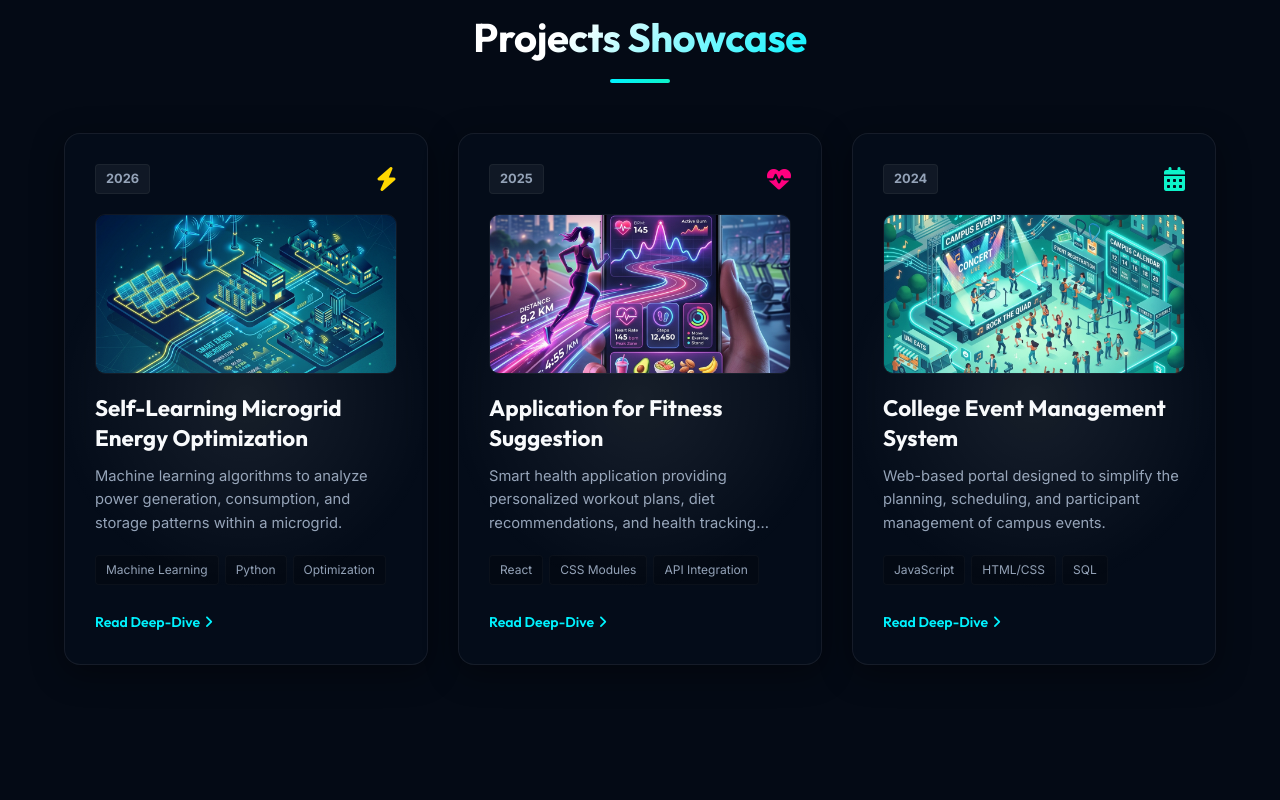
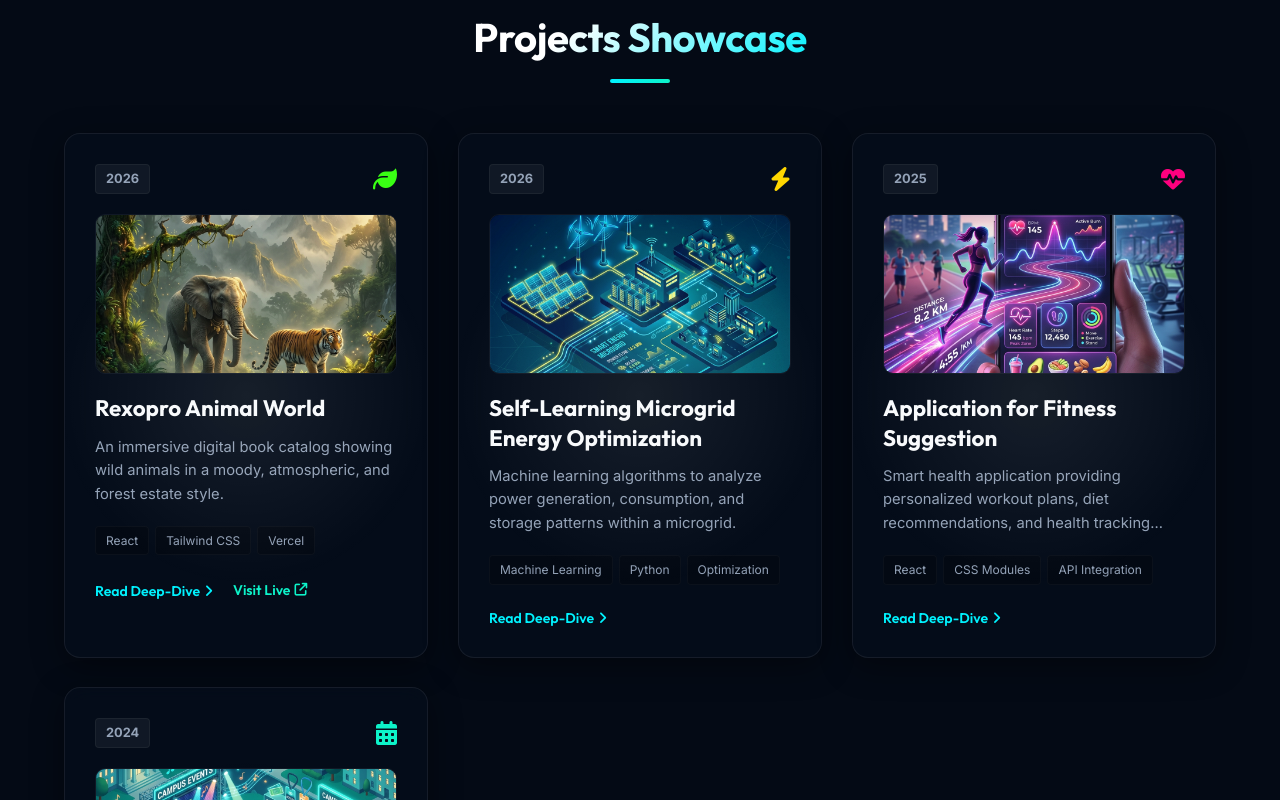
Before and after one commit to Pavithpovi/Pavith-Portfolio, a React (Vite) app: page / in a window 1280 px wide. Shown: the part 2320-3120 px from the top of the page. Built offline with nearby package versions, Linux system fonts and the light colour scheme.

Commit message:
Add Rexopro Animal World project with Vercel live URL and preview image

```diff
--- a/src/components/Modal.jsx
+++ b/src/components/Modal.jsx
@@ -1,6 +1,18 @@
 import { useEffect } from 'react';
 
 const projectDetails = {
+    animal_world: {
+        title: "Rexopro Animal World",
+        tags: "React.js • Tailwind CSS • Vercel Deployment • 3D Animal Catalog",
+        date: "Completed In: 2026",
+        desc: "An immersive digital book catalog showing wild animals in a moody, atmospheric, and forest estate style, bringing interactive luxury aesthetics to educational brand concepts.",
+        highlights: [
+            "Presents an ultra-minimalist, dark luxury web interface focused on animal biodiversity showcases.",
+            "Implements fluid scrolling animations and subtle 3D hover effects for visual immersion.",
+            "Deployed and hosted on Vercel for high performance and fast load times.",
+            "Integrates custom image grids and descriptions matching the Rexopro luxury forest aesthetic."
+        ]
+    },
     microgrid: {
         title: "Self-Learning Microgrid Energy Optimization",
         tags: "Machine Learning • Python • Sci-kit Learn • Energy Optimization",
--- a/src/components/Projects.jsx
+++ b/src/components/Projects.jsx
@@ -2,8 +2,19 @@ import React from 'react';
 import imgMicrogrid from '../assets/proj_microgrid.png';
 import imgFitness from '../assets/proj_fitness.png';
 import imgEvents from '../assets/proj_events.png';
+import imgAnimalWorld from '../assets/proj_animal_world.png';
 
 const projects = [
+    {
+        id: "animal_world",
+        year: "2026",
+        icon: "fa-solid fa-leaf project-icon-type text-neon-green",
+        title: "Rexopro Animal World",
+        shortDesc: "An immersive digital book catalog showing wild animals in a moody, atmospheric, and forest estate style.",
+        tags: ["React", "Tailwind CSS", "Vercel"],
+        img: imgAnimalWorld,
+        liveUrl: "https://rexopro-animal-book-world.vercel.app/"
+    },
     {
         id: "microgrid",
         year: "2026",
@@ -94,6 +105,7 @@ export default function Projects({ onOpenModal }) {
                                         <span key={idx}>{tag}</span>
                                     ))}
                                 </div>
+                                <div className="project-actions" style={{ display: 'flex', gap: '20px' }}>
                                     <button
                                         className="btn btn-card-link"
                                         onClick={(e) => {
@@ -103,6 +115,19 @@ export default function Projects({ onOpenModal }) {
                                     >
                                         Read Deep-Dive <i className="fa-solid fa-angle-right"></i>
                                     </button>
+                                    {proj.liveUrl && (
+                                        <a
+                                            href={proj.liveUrl}
+                                            target="_blank"
+                                            rel="noopener noreferrer"
+                                            className="btn btn-card-link"
+                                            onClick={(e) => e.stopPropagation()}
+                                            style={{ color: 'var(--neon-teal)' }}
+                                        >
+                                            Visit Live <i className="fa-solid fa-arrow-up-right-from-square" style={{ fontSize: '0.8rem' }}></i>
+                                        </a>
+                                    )}
+                                </div>
                             </div>
                         </div>
                     ))}
```
Also changed, not shown: src/assets/proj_animal_world.png (added). Lines whose indentation alone changed are shown as unchanged.
